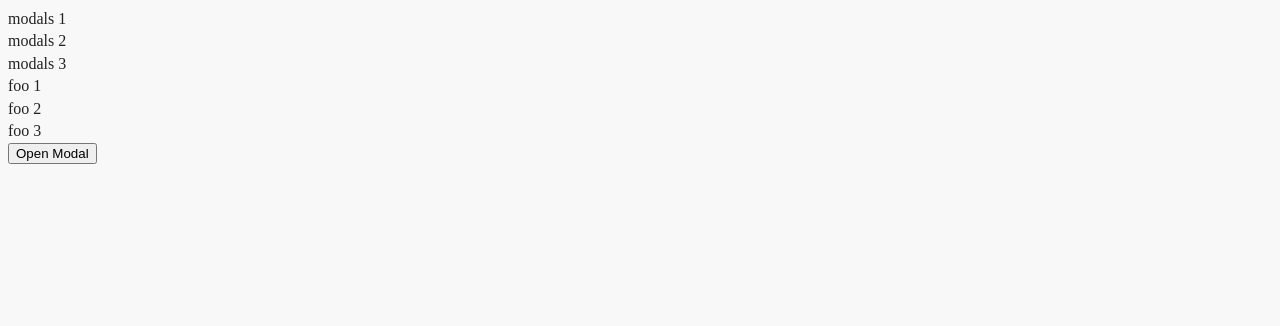
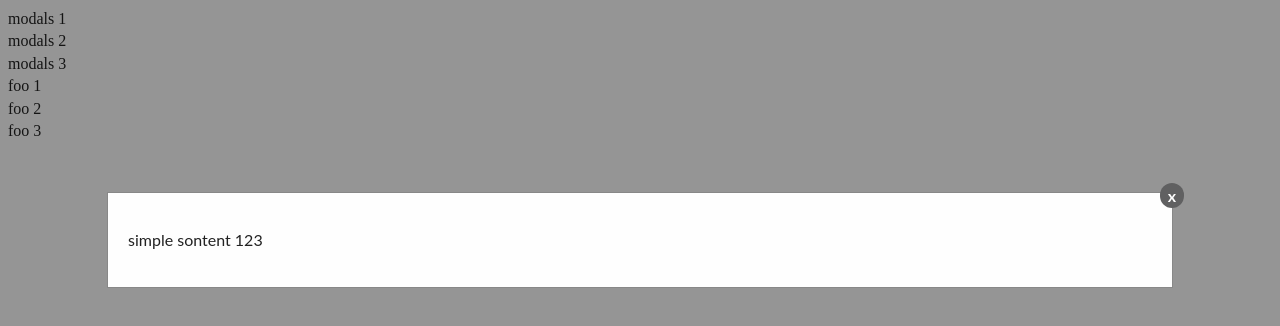
Before and after one commit to dosandk/modals, a plain HTML site: page index.html in a window 1280 px wide. Both pictures are taken after a click on the element "modals 1". Drawn offline with Linux system fonts and the light colour scheme.

Commit message:
add createmodal method;

```diff
--- a/index.html
+++ b/index.html
@@ -3,7 +3,6 @@
 <head>
     <meta charset="UTF-8">
     <title>Title</title>
-    <script src="index.js"></script>
     <link rel="stylesheet" href="main.css">
     <link rel="stylesheet" href="modal.css">
 </head>
@@ -16,9 +15,11 @@
     <div class="foo">foo 2</div>
     <div class="foo">foo 3</div>
 
+    <script src="index.js"></script>
+
     <script>
         modals.initModal({
-            content: 'super-content',
+            content: 'simple sontent 123',
             closeBtn: 'super-close'
         });
 
@@ -33,19 +34,5 @@
         });
     </script>
 
-    <!-- Trigger/Open The Modal -->
-    <button id="myBtn">Open Modal</button>
-
-    <!-- The Modal -->
-    <div id="myModal" class="modal">
-        <!-- Modal content -->
-        <div class="modal-content">
-            <span class="close">x</span>
-            <p>Some text in the Modal..</p>
-        </div>
-
-    </div>
-    <script src="index.js"></script>
-    <script src="modal.js"></script>
 </body>
 </html>
--- a/index.js
+++ b/index.js
@@ -22,11 +22,39 @@ window.modals = (function() {
     }
 
     function handler(e) {
-        console.log(e.target);
+        createModal(this.modals.config);
     }
 
-    function createModal() {
-        console.error('someFunction1');
+    function createModal(config) {
+        var mainContainer = document.createElement('div');
+
+        mainContainer.classList.add('modal');
+        mainContainer.setAttribute('id', 'myModal');
+
+        var modalContent = document.createElement('div');
+
+        modalContent.classList.add('modal-content');
+
+        var closeBtn = document.createElement('span');
+        var closeBtnTxt = document.createTextNode('x');
+
+        closeBtn.classList.add('close');
+        closeBtn.appendChild(closeBtnTxt);
+
+        var content = document.createElement('p');
+        var contentTxt = document.createTextNode(config.content);
+
+        content.appendChild(contentTxt);
+
+        modalContent.appendChild(closeBtn);
+        modalContent.appendChild(content);
+        mainContainer.appendChild(modalContent);
+
+        document.body.appendChild(mainContainer);
+
+        closeBtn.addEventListener('click', function() {
+            mainContainer.classList.add('hide');
+        });
     }
 
     return {
@@ -49,6 +77,8 @@ window.modals = (function() {
             var elementsArr = Array.prototype.slice.call(elements);
 
             elementsArr.forEach(function(element) {
+                element.modals = {};
+                element.modals.config = currentConfig;
                 element.addEventListener('click', handler);
             });
         },
@@ -58,6 +88,7 @@ window.modals = (function() {
             var elementsArr = Array.prototype.slice.call(elements);
 
             elementsArr.forEach(function(element) {
+                element.modals = {};
                 element.removeEventListener('click', handler);
             });
         }
--- a/modal.css
+++ b/modal.css
@@ -1,6 +1,10 @@
 /* The Modal (background) */
+.hide {
+    display: none;
+}
+
 .modal {
-    display: none; /* Hidden by default */
+    /*display: none; !* Hidden by default *!*/
     position: fixed; /* Stay in place */
     z-index: 1; /* Sit on top */
     left: 0;
```
